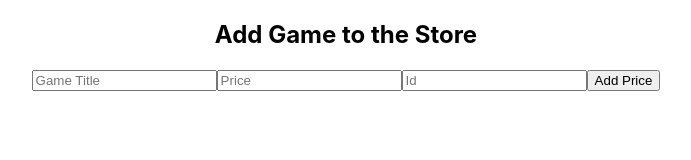
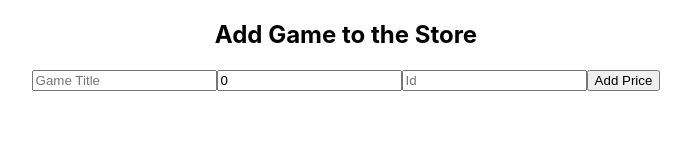
Before and after one commit to DinelyWellehewage/Shopping-Cart, a React (Create React App) app: page / in a window 1280 px wide. Shown: the part 129-289 px from the top of the page, without its empty margins (294-985 px from the left). Built offline with nearby package versions, Linux system fonts and the light colour scheme.

Commit message:
handling the form state

```diff
--- a/src/Products/ProductForm.tsx
+++ b/src/Products/ProductForm.tsx
@@ -1,15 +1,48 @@
-import React from "react";
+import React, { useState } from "react";
+import { Product } from "./products.slice";
+import { title } from "process";
 
-interface ProductFormProps {}
+const ProductForm: React.FC = ({}) => {
+  const [{ title, price, id }, setProduct] = useState<Product>({
+    id: "",
+    title: "",
+    price: 0,
+  });
 
-const ProductForm: React.FC<ProductFormProps> = ({}) => {
+  const handleChange = ({
+    target: { name, value },
+  }: React.ChangeEvent<HTMLInputElement>) => {
+    setProduct((prev) => {
+      (prev as any)[name] = value;
+      const newValue = { ...prev };
+      return newValue;
+    });
+  };
   return (
     <>
       <h2>Add Game to the Store</h2>
       <form>
-        <input type="text" placeholder="Game Title" name="title" />
-        <input type="number" placeholder="Price" name="price" />
-        <input type="text" placeholder="Id" name="id" />
+        <input
+          type="text"
+          placeholder="Game Title"
+          name="title"
+          value={title}
+          onChange={handleChange}
+        />
+        <input
+          type="number"
+          placeholder="Price"
+          name="price"
+          value={price}
+          onChange={handleChange}
+        />
+        <input
+          type="text"
+          placeholder="Id"
+          name="id"
+          value={id}
+          onChange={handleChange}
+        />
         <button>Add Price</button>
       </form>
     </>
--- a/src/Products/products.slice.ts
+++ b/src/Products/products.slice.ts
@@ -1,7 +1,7 @@
 import { createSlice, PayloadAction } from "@reduxjs/toolkit";
 import { RootState } from "../store";
 
-interface Product {
+export interface Product {
   title: string;
   price: number;
   id: string;
```
